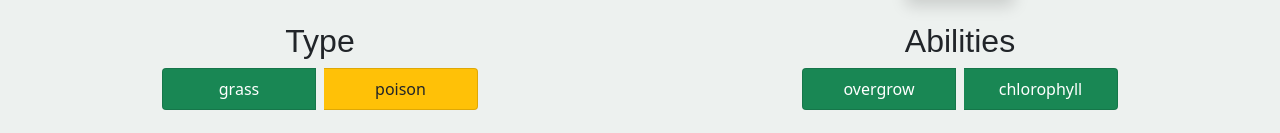
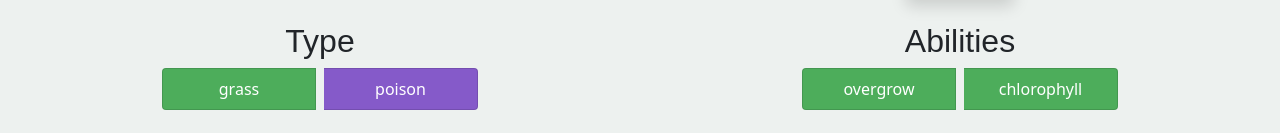
Before and after one commit to JoyMarkarian/PokeMall, a React (Vite) app in the folder frontend/: page / in a window 1280 px wide. Shown: the part 517-650 px from the top of the page. Built offline with nearby package versions, Linux system fonts and the light colour scheme.

Commit message:
ajout des couleurs dynamiques pour les types et les abilities et suppression des espaces pour les deuxièmes type et abilities quand il n'y en a pas

```diff
--- a/frontend/src/App.css
+++ b/frontend/src/App.css
@@ -15,8 +15,52 @@
   background-color: #edf1ef;
 }
 
-.forwNextIcons {
-  height: 3rem;
-  width: 3rem;
-  padding: 0;
+.grass {
+  background-color: #4dad5b;
+  color: white;
 }
+
+.poison {
+  background-color: #855ac9;
+  color: white;
+}
+
+.fire {
+  background-color: #ee6b2f;
+  color: white;
+}
+
+.normal {
+  background-color: #919191;
+  color: white;
+}
+
+.water {
+  background-color: #30a7d7;
+  color: white;
+}
+
+.bug {
+  background-color: #9fe346;
+  color: white;
+}
+
+.flying {
+  background-color: #be8ce2;
+  color: white;
+}
+
+.electric {
+  background-color: #e6bc2f;
+  color: white;
+}
+
+.ground {
+  background-color: #cc891e;
+  color: white;
+}
+
+.fairy {
+  background-color: #e7a4dc;
+  color: white;
+}
--- a/frontend/src/pages/OneProduct.jsx
+++ b/frontend/src/pages/OneProduct.jsx
@@ -70,23 +70,39 @@ function OneProduct(props) {
         <div className="mt-4 col-xs-12 col-sm-12 col-md-6 col-lg-6 text-center">
           <h2 className="text-center importantText">Type</h2>
           <ul className=" list-group list-group-horizontal justify-content-center">
-            <li className="list-group-item text-center w-25 bg-success text-white me-1 textRegular">
+            <li
+              className={`list-group-item text-center w-25 me-1 textRegular ${primaryType}`}
+            >
               {primaryType}
             </li>
-            <li className="list-group-item text-center w-25 bg-warning ms-1 textRegular">
-              {secondaryType}
-            </li>
+            {secondaryType ? (
+              <li
+                className={`list-group-item text-center w-25 ms-1 textRegular ${secondaryType}`}
+              >
+                {secondaryType}
+              </li>
+            ) : (
+              ""
+            )}
           </ul>
         </div>
         <div className="mt-4 col-xs-12 col-sm-12 col-md-6 col-lg-6">
           <h2 className="text-center importantText">Abilities</h2>
           <ul className="list-group list-group-horizontal justify-content-center">
-            <li className="list-group-item w-25 p-0 text-center pt-2 pb-2 bg-success text-white me-1 textRegular">
+            <li
+              className={`list-group-item w-25 p-0 text-center pt-2 pb-2 me-1 textRegular ${primaryType}`}
+            >
               {firstAbility}
             </li>
-            <li className="list-group-item w-25 p-0 text-center pt-2 pb-2 bg-success text-white ms-1 textRegular">
-              {secondAbility}
-            </li>
+            {secondAbility ? (
+              <li
+                className={`list-group-item w-25 p-0 text-center pt-2 pb-2 ms-1 textRegular ${primaryType}`}
+              >
+                {secondAbility}
+              </li>
+            ) : (
+              ""
+            )}
           </ul>
         </div>
       </div>
```
